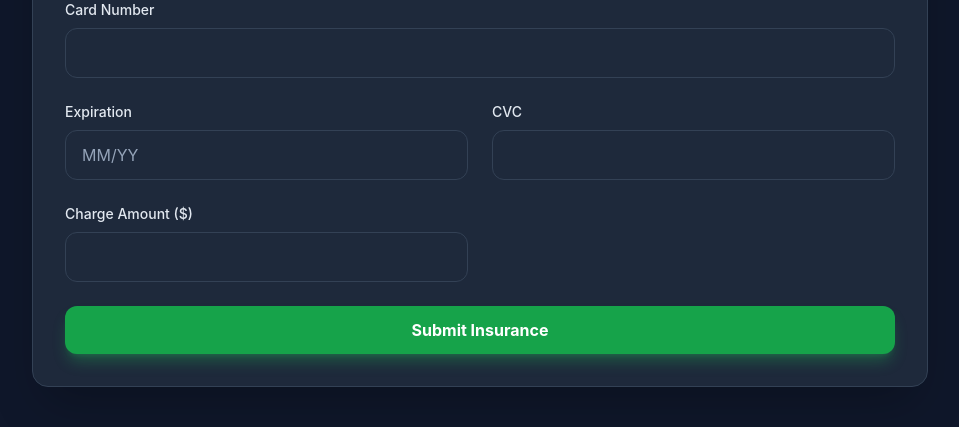
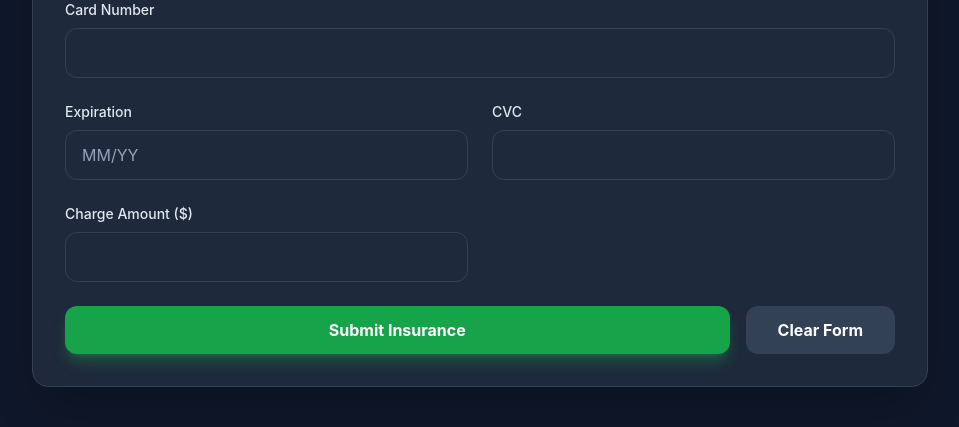
Before and after one commit to wajahatariq/TWHPortal, a FastAPI app: page /insurance in a window 1280 px wide. Shown: the part 713-1140 px from the top of the page, without its empty margins (160-1119 px from the left). Run offline with FastAPI, Linux system fonts and the light colour scheme; some libraries are stand-ins or nearby versions.

Commit message:
Add Clear Form button to insurance form
Added a 'Clear Form' button to the insurance submission form.

```diff
--- a/templates/insurance.html
+++ b/templates/insurance.html
@@ -64,9 +64,12 @@
                 </div>
             </div>
 
-            <div class="md:col-span-2">
-                <button type="submit" id="submitBtn" class="w-full bg-green-600 hover:bg-green-500 text-white font-bold py-3 rounded-xl transition-all shadow-lg shadow-green-500/30">
+            <div class="md:col-span-2 flex gap-4">
+                <button type="submit" id="submitBtn" class="flex-1 bg-green-600 hover:bg-green-500 text-white font-bold py-3 rounded-xl transition-all shadow-lg shadow-green-500/30">
                     Submit Insurance
+                </button>
+                <button type="button" onclick="clearForm()" class="bg-slate-700 hover:bg-slate-600 text-white font-bold py-3 px-8 rounded-xl transition-all">
+                    Clear Form
                 </button>
             </div>
         </form>
```
